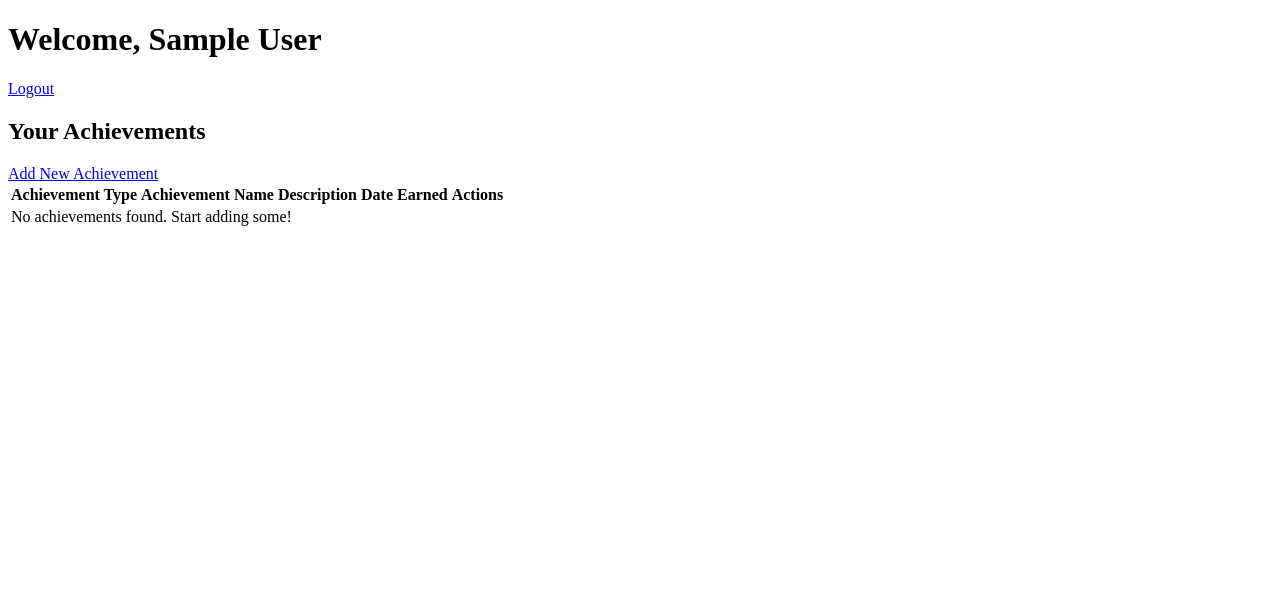
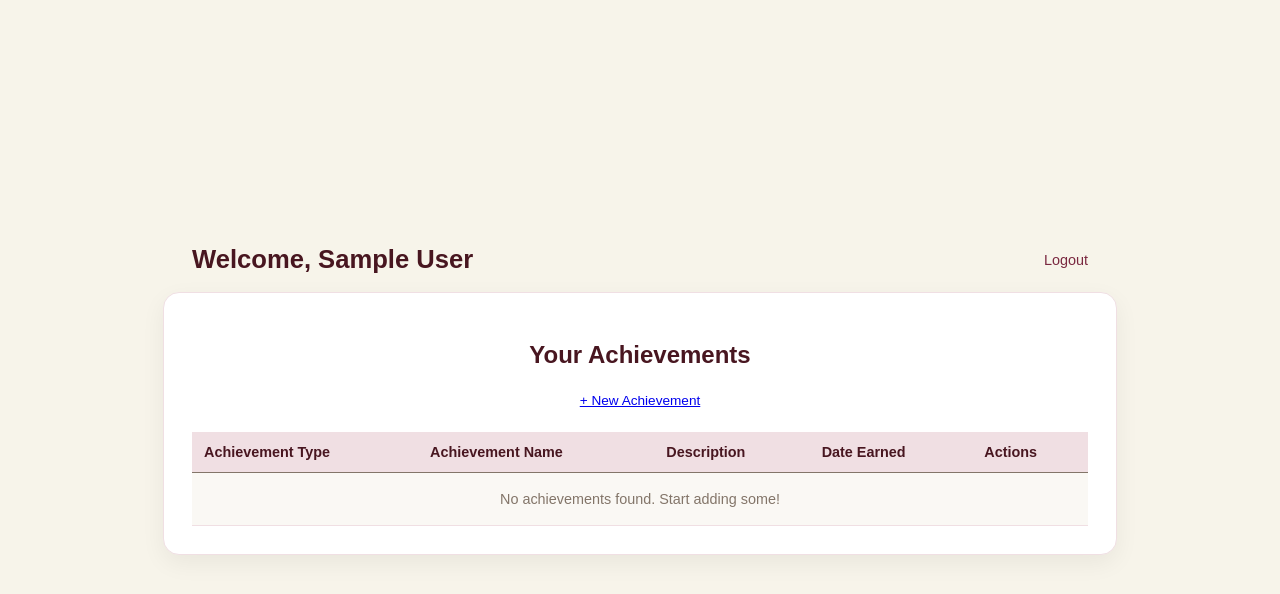
Before and after one commit to aa-aqsaamjad/achievement-tracker, a PHP site: page /dashboard in a window 1280 px wide. Shown: the top 594 px of the page. Run offline with PHP 8.4, Linux system fonts and the light colour scheme; the visitor is signed in with stand-in values (Sample User, id 1); data that the repository does not hold is empty; some web fonts are replaced.

Commit message:
style dashboard page to fit website theme

```diff
--- /dev/null
+++ b/public/css/dashboard.css
@@ -0,0 +1,96 @@
+/* ===== HEADER (top welcome + logout) ===== */
+
+.header {
+    width: 70%;
+    max-width: 1050px;
+    display: flex;
+    justify-content: space-between;
+    align-items: center;
+    margin-bottom: 18px;
+}
+
+.welcome-message {
+    font-size: 1.6rem;
+    margin: 0;
+}
+
+.logout-link {
+    font-size: 0.9rem;
+    text-decoration: none;
+    color: var(--accent-color);
+}
+
+.logout-link:hover {
+    text-decoration: underline;
+}
+
+
+/* ===== MAIN CARD ===== */
+
+.container {
+    width: 70%;
+    max-width: 1050px;
+    background-color: #fff;
+    padding: 28px;
+    border-radius: var(--border-radius);
+    box-shadow: var(--shadow);
+    border: 1px solid var(--soft-accent);
+}
+
+
+/* ===== ADD BUTTON ===== */
+
+.add {
+    display: inline-block;
+    margin-bottom: 16px;
+    padding: 8px 14px;
+    font-size: 0.85rem;
+    width: auto;
+}
+
+
+/* ===== TABLE ===== */
+
+.achievement-table {
+    width: 100%;
+    border-collapse: collapse;
+    font-size: 0.9rem;
+}
+
+.achievement-table th {
+    background-color: var(--soft-accent);
+    color: var(--heading-color);
+    text-align: left;
+    padding: 12px;
+    border-bottom: 1px solid var(--line-color);
+}
+
+.achievement-table td {
+    padding: 10px;
+    border-bottom: 1px solid var(--soft-accent);
+}
+
+/* zebra striping */
+.achievement-table tr:nth-child(even) {
+    background-color: #faf8f4;
+}
+
+/* empty message row */
+.achievement-table td[colspan] {
+    text-align: center;
+    padding: 18px;
+    color: var(--line-color);
+}
+
+
+/* ===== ACTION LINKS ===== */
+
+.achievement-table a {
+    color: var(--accent-color);
+    text-decoration: none;
+    font-weight: 500;
+}
+
+.achievement-table a:hover {
+    text-decoration: underline;
+}
--- a/views/dashboard.php
+++ b/views/dashboard.php
@@ -4,20 +4,25 @@
     <meta charset="UTF-8">
     <meta name="viewport" content="width=device-width, initial-scale=1.0">
     <title>Dashboard</title>
+
+    <link rel="stylesheet" href="/achievement-tracker/public/css/main.css">
+    <link rel="stylesheet" href="/achievement-tracker/public/css/dashboard.css">
+
 </head>
 <body>
 
-    <h1>
-        Welcome, <?php echo htmlspecialchars($first_name); ?>
-    </h1>
-
-    <a href="/achievement-tracker/public/logout.php">Logout</a>
+    <div class="header">
+        <h1 class="welcome-message">
+            Welcome, <?php echo htmlspecialchars($first_name); ?>
+        </h1>
+        <a class="logout-link" href="/achievement-tracker/public/logout.php">Logout</a>
+    </div>
 
     <div class="container">
         <h2>Your Achievements</h2>
-        <a href="/achievement-tracker/public/add_achievement.php">Add New Achievement</a>
+        <a class="btn add" href="/achievement-tracker/public/add_achievement.php">+ New Achievement</a>
 
-        <table>
+        <table class="achievement-table">
             <tr>
                 <th>Achievement Type</th>
                 <th>Achievement Name</th>
```
Also changed, not shown: public/add_achievement.php (added), public/css/main.css (line endings or trailing spaces), views/add_achievement.php (added).
